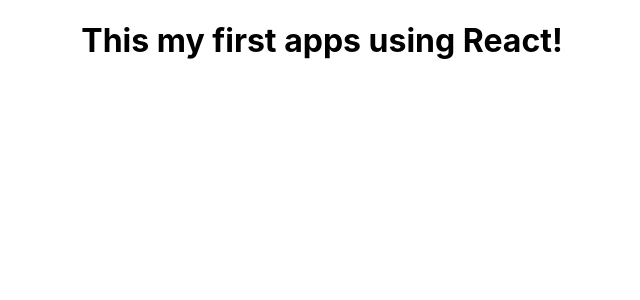
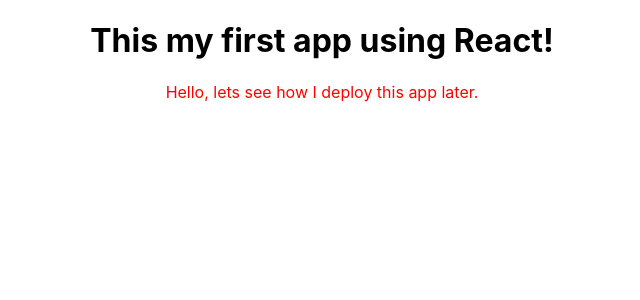
Before and after one commit to gugunm/react-complete-guide, a React (Create React App) app: page / in a window 1280 px wide. Shown: the top 300 px of the page, without its empty margins (318-958 px from the left). Built offline with nearby package versions, Linux system fonts and the light colour scheme.

Commit message:
ready to deploy

```diff
--- a/src/App.js
+++ b/src/App.js
@@ -1,12 +1,14 @@
 import React, { Component } from 'react';
 import './App.css';
+import Person from './Person/Person';
 
 class App extends Component {
   render() {
     return (
       <div className="App">
         <header className="App-header">
-          <h1>This my first apps using React! </h1>
+          <h1>This my first app using React! </h1>
+          <Person />
         </header>
       </div>
     );
--- /dev/null
+++ b/src/Person/Person.css
@@ -0,0 +1,3 @@
+.Person{
+    color: red;
+}
--- /dev/null
+++ b/src/Person/Person.js
@@ -0,0 +1,12 @@
+import React from 'react';
+import './Person.css';
+
+const person = () => {
+    return(
+        <div className="Person">
+            <p>Hello, lets see how I deploy this app later.</p>
+        </div>
+    )
+}
+
+export default person;
```
